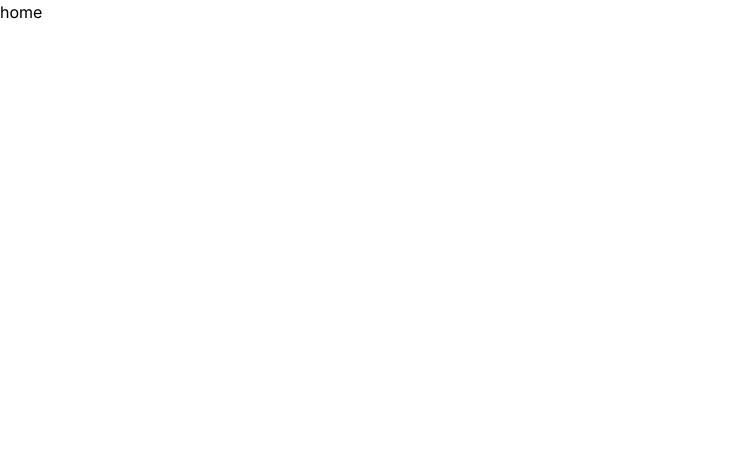
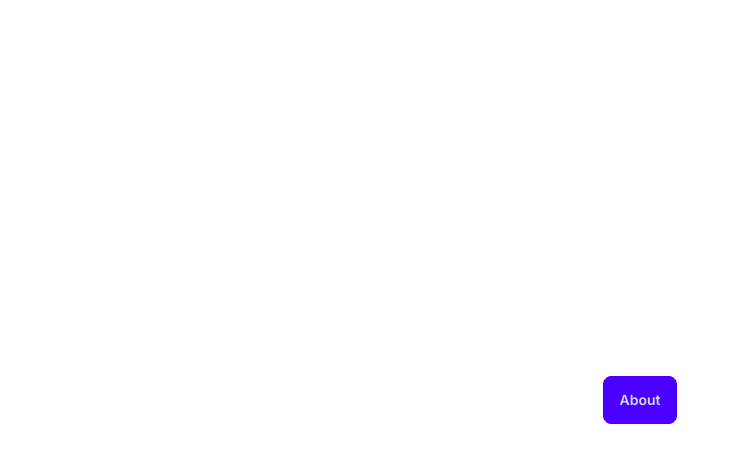
Before and after one commit to januarmaksum/CravPixel, a Next.js app: page / in a window 1280 px wide. Shown: the top 462 px of the page, without its empty margins (0-739 px from the left). Built offline with nearby package versions, Linux system fonts and the light colour scheme.

Commit message:
add ui package

```diff
--- a/src/app/about/page.jsx
+++ b/src/app/about/page.jsx
@@ -1,7 +1,15 @@
-import React from 'react'
+import Link from "next/link";
+
+export const metadata = {
+  title: "CravPixel - About"
+};
 
 export default function About() {
   return (
-    <div>about</div>
-  )
+    <div className="min-h-screen flex justify-center items-center">
+      <Link href={"/"} className="btn btn-primary">
+        Home
+      </Link>
+    </div>
+  );
 }
--- a/src/app/layout.js
+++ b/src/app/layout.js
@@ -10,7 +10,7 @@ export const metadata = {
 
 export default function RootLayout({ children }) {
   return (
-    <html lang="en">
+    <html lang="en" data-theme="light">
       <body className={inter.className}>{children}</body>
     </html>
   );
--- a/src/app/page.js
+++ b/src/app/page.js
@@ -1,7 +1,9 @@
+import Link from "next/link";
+
 export default function Home() {
   return (
-    <main>
-      home
+    <main className="min-h-screen flex justify-center items-center">
+      <Link href={'/about'} className="btn btn-primary">About</Link>
     </main>
   );
 }
--- a/tailwind.config.js
+++ b/tailwind.config.js
@@ -6,13 +6,10 @@ module.exports = {
     "./src/app/**/*.{js,ts,jsx,tsx,mdx}",
   ],
   theme: {
-    extend: {
-      backgroundImage: {
-        "gradient-radial": "radial-gradient(var(--tw-gradient-stops))",
-        "gradient-conic":
-          "conic-gradient(from 180deg at 50% 50%, var(--tw-gradient-stops))",
-      },
-    },
+    extend: {},
   },
-  plugins: [],
+  plugins: [require("daisyui")],
+  daisyui: {
+    themes: ["light", "dark"],
+  },
 };
```
Also changed, not shown: package.json (+6 -5 lines), 1 other file (tests, documents, lock files or other folders).
